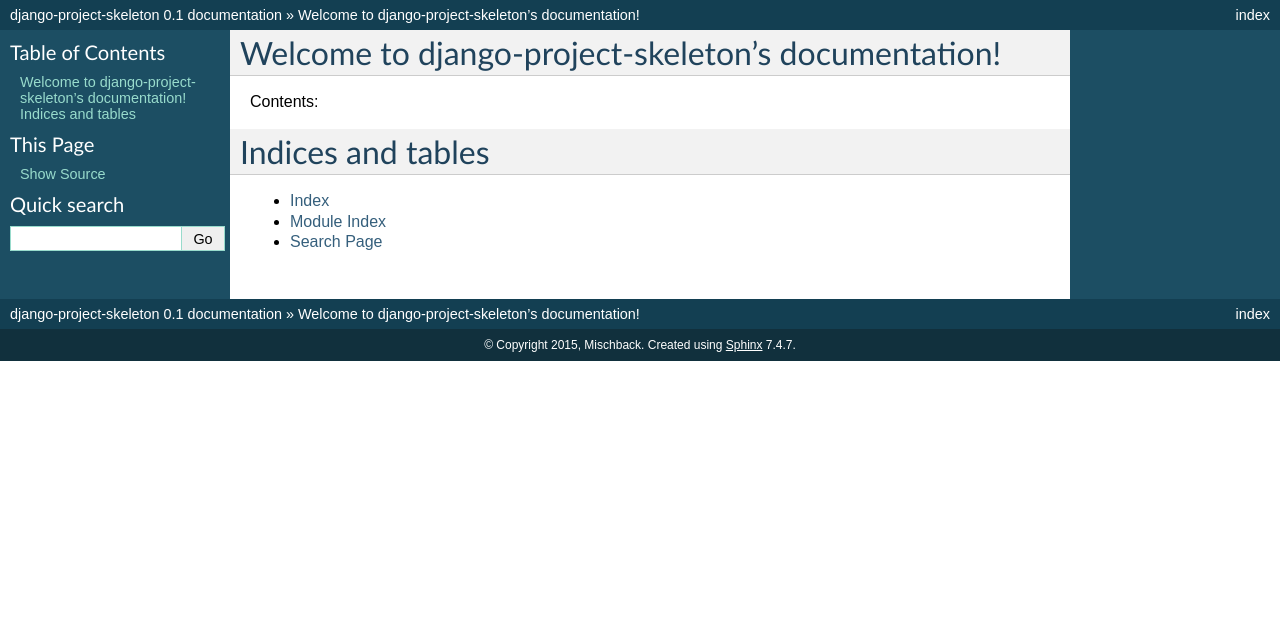
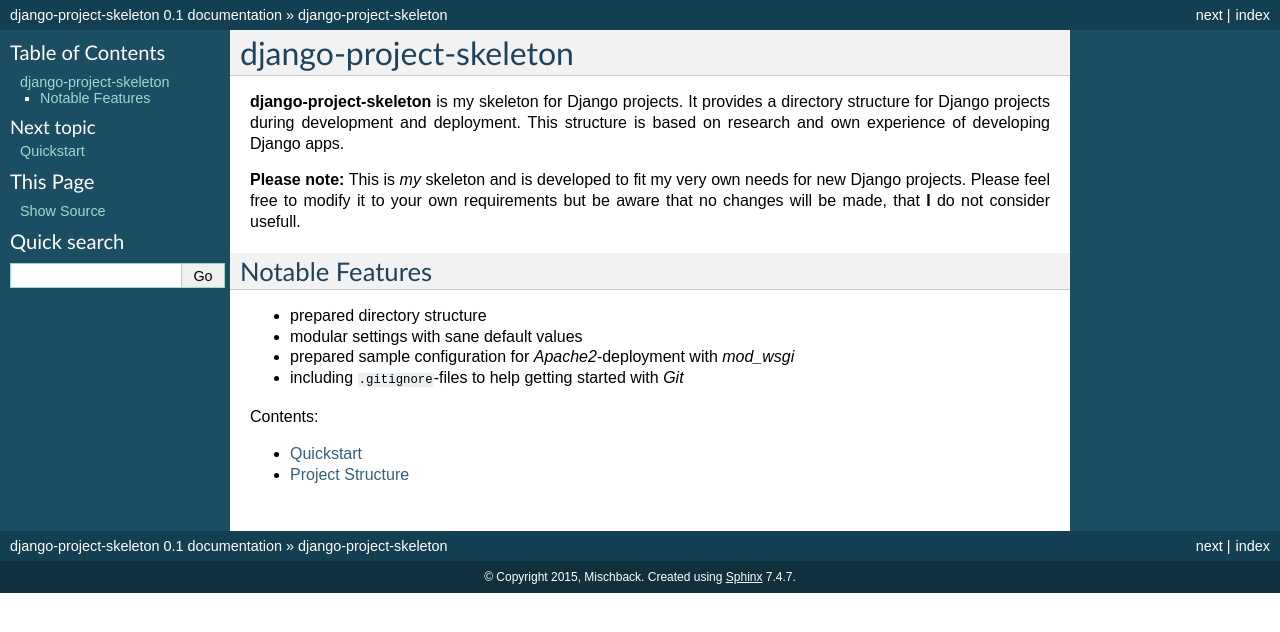
Before and after one commit to Mischback/django-project-skeleton, a Sphinx documentation site: the page built from doc/source/index.rst, in a window 1280 px wide. Shown: the top 632 px of the page. Built offline with Sphinx 7.4.7, drawn with Linux system fonts in a browser that asks for light colours.

Commit message:
Start some documentation

```diff
--- a/doc/source/index.rst
+++ b/doc/source/index.rst
@@ -3,19 +3,30 @@
    You can adapt this file completely to your liking, but it should at least
    contain the root `toctree` directive.
 
-Welcome to django-project-skeleton's documentation!
-===================================================
+django-project-skeleton
+=======================
+
+**django-project-skeleton** is my skeleton for Django projects. It provides a
+directory structure for Django projects during development and deployment. This
+structure is based on research and own experience of developing Django apps.
+
+**Please note:** This is *my* skeleton and is developed to fit my very own
+needs for new Django projects. Please feel free to modify it to your own
+requirements but be aware that no changes will be made, that **I** do not
+consider usefull.
+
+Notable Features
+----------------
+
+* prepared directory structure
+* modular settings with sane default values
+* prepared sample configuration for *Apache2*-deployment with *mod_wsgi*
+* including ``.gitignore``-files to help getting started with *Git*
 
 Contents:
 
 .. toctree::
-   :maxdepth: 2
+    :maxdepth: 2
 
-
-
-Indices and tables
-==================
-
-* :ref:`genindex`
-* :ref:`modindex`
-* :ref:`search`
+    quickstart
+    structure
```
Also changed, not shown: doc/source/quickstart.rst (added, +41 -0 lines), doc/source/structure.rst (added, +67 -0 lines).
